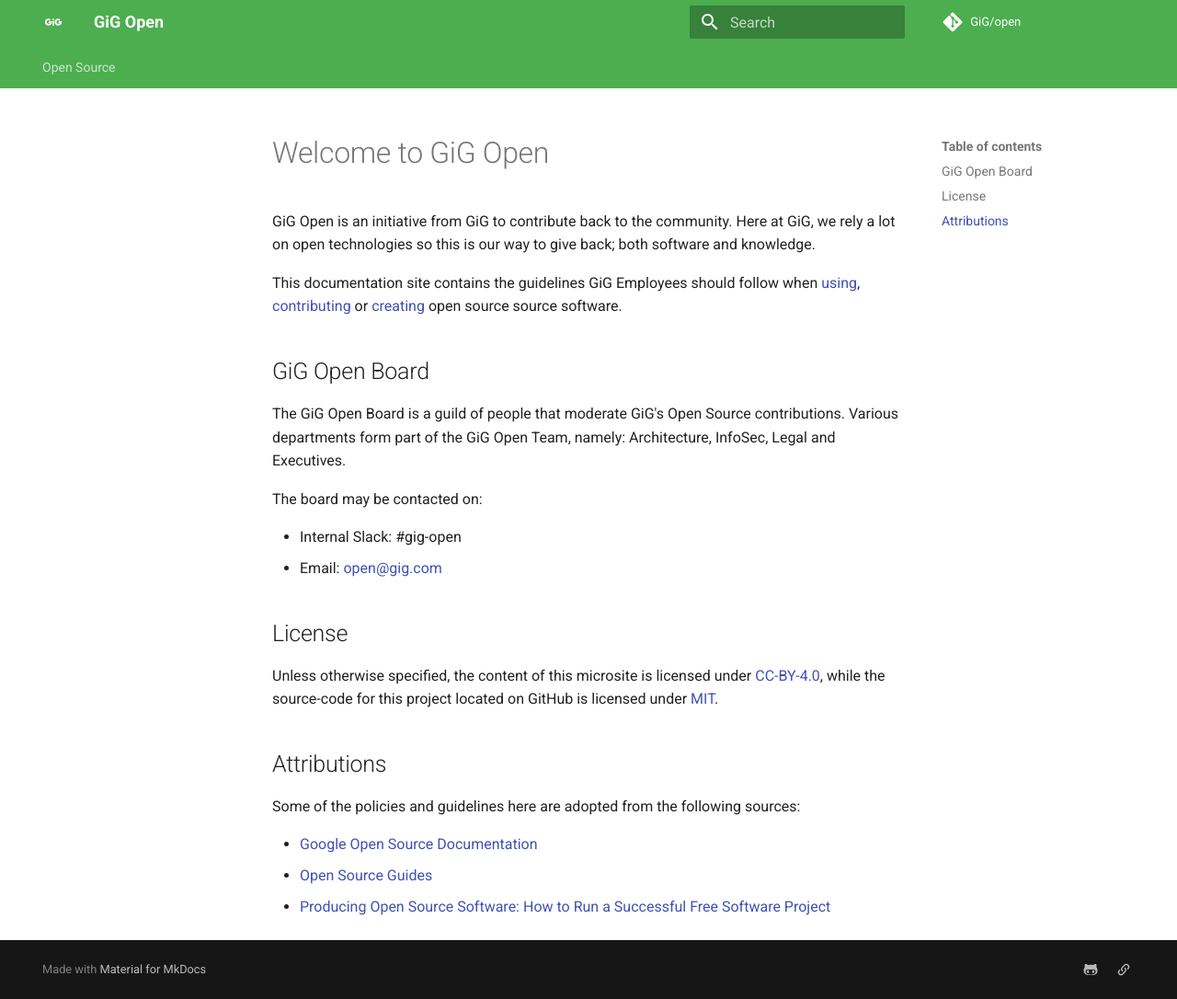
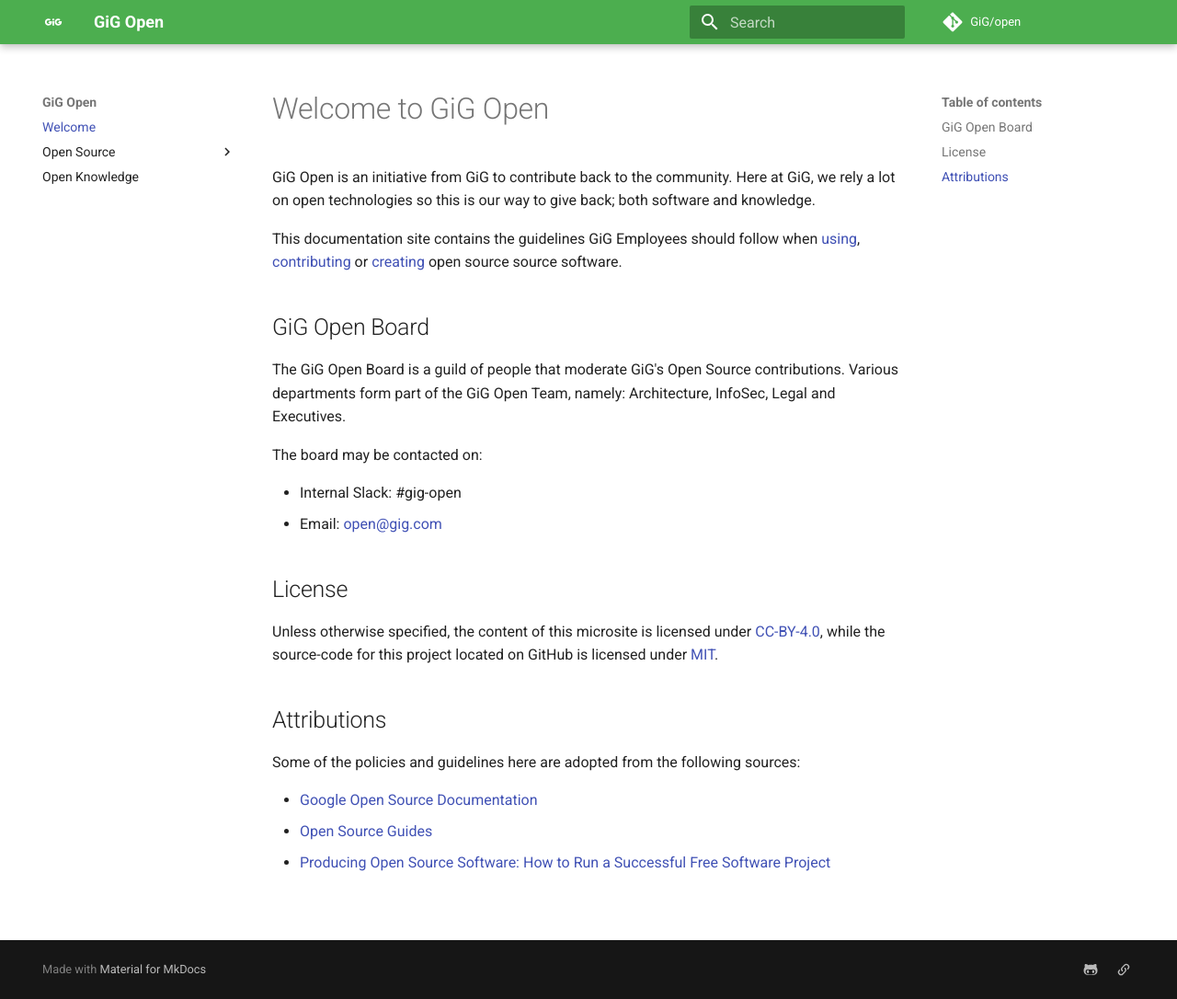
Before and after one commit to GiG/open, an MkDocs documentation site: the page built from docs/index.md, in a window 1280 px wide and 1086 px high. Shown: the whole window at 92% size. Built offline with MkDocs 1.6.1 and Material for MkDocs 9.7.7, drawn with Linux system fonts in a browser that asks for light colours; comment, search, counter and statistics services are not loaded; part of the change alters nothing that is shown.

```diff
--- a/mkdocs.yml
+++ b/mkdocs.yml
@@ -1,21 +1,19 @@
 site_name: GiG Open
 theme:
     name: material
-    features:
-        - tabs
     palette:
         scheme: preference
         primary: green
         accent: green
     logo: assets/images/GiG logo_vector-04.svg
 nav:
-    # - Welcome: index.md
+    - Welcome: index.md
     - Open Source:
         - Using: open-source/using.md
         - Contributing: open-source/contributing.md
         - Creating: open-source/creating.md
         - Projects: projects.md
-    # - Open Knowledge: open-knowledge.md
+    - Open Knowledge: open-knowledge.md
 repo_name: GiG/open
 repo_url: https://github.com/GiG/open
 extra:
```
